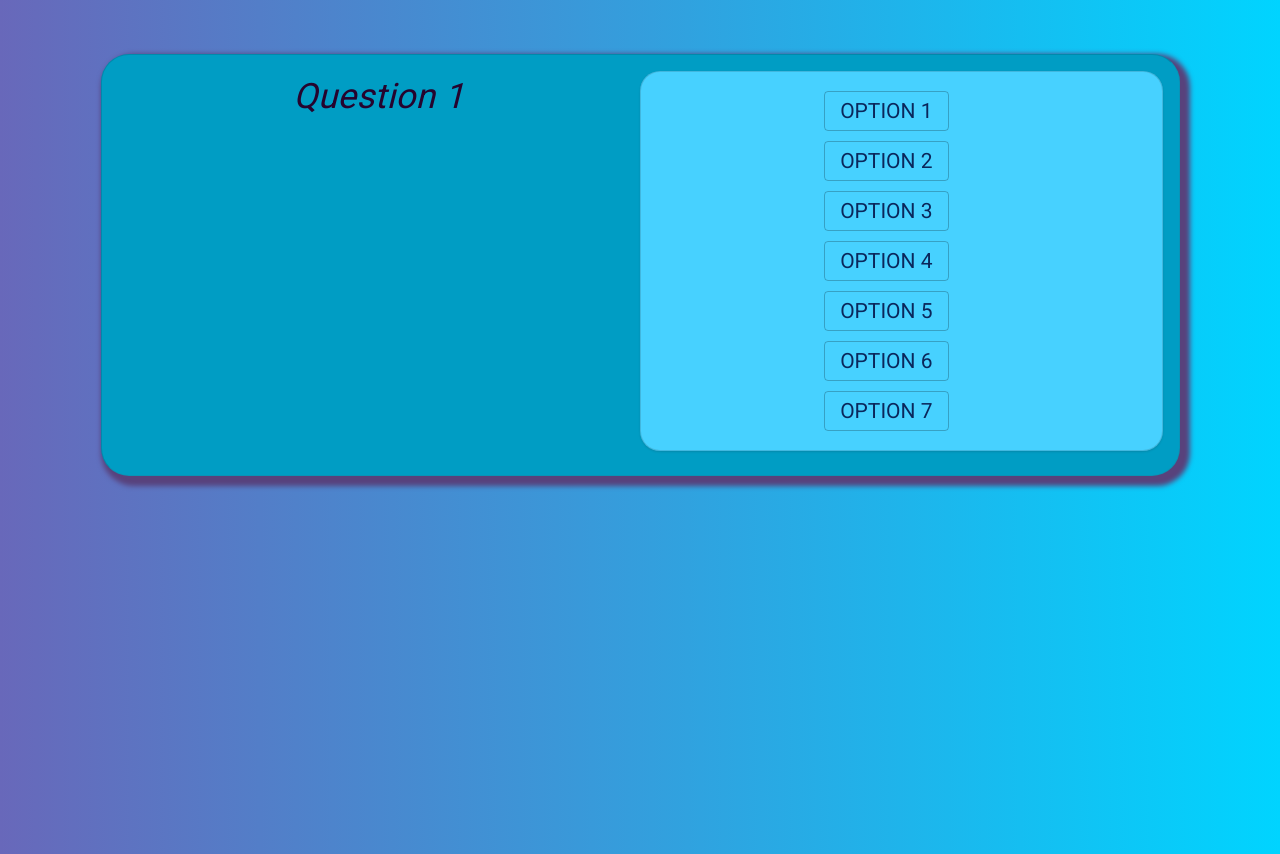
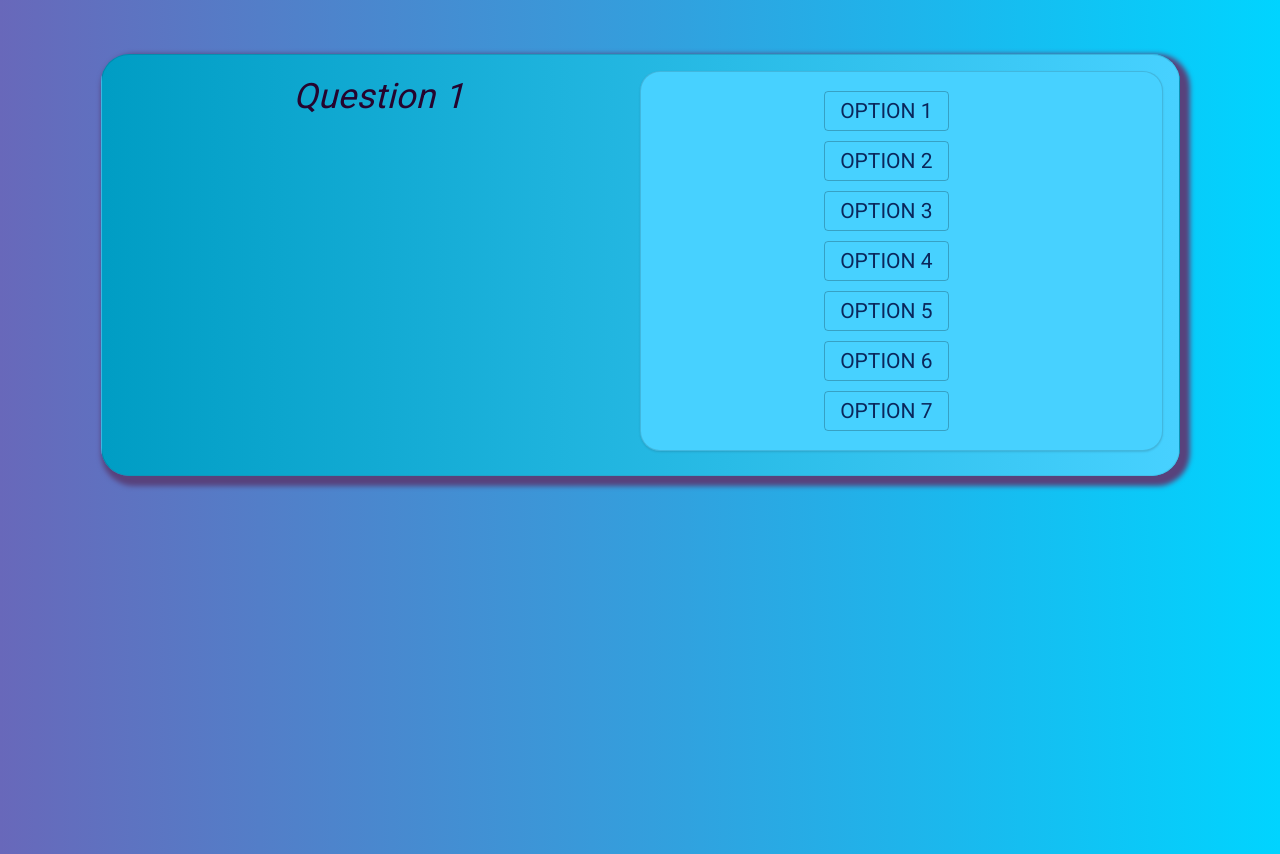
Before and after one commit to Samiur-UTI/Questionnaire-App, a React (Create React App) app: page / in a window 1280 px wide. Built offline with nearby package versions, Linux system fonts and the light colour scheme.

Commit message:
color added

```diff
--- a/public/index.html
+++ b/public/index.html
@@ -27,6 +27,7 @@
     -->
     <title>React App</title>
   </head>
+  <!--'linear-gradient(90deg, rgba(2,0,36,1) 0%, #009DC4 0%, rgba(0,212,255,1) 100%)' -->
   <body style="background: linear-gradient(90deg, rgba(2,0,36,1) 0%, rgba(104,104,186,1) 0%, rgba(0,212,255,1) 100%);">
     <noscript>You need to enable JavaScript to run this app.</noscript>
     <div id="root"></div>
--- a/src/components/question.js
+++ b/src/components/question.js
@@ -6,7 +6,7 @@ const useStyles = makeStyles({
     root: {
       minWidth: 100,
       minHeight: 400,
-      backgroundColor: '#009DC4',
+      background: 'linear-gradient(90deg, rgba(2,0,36,1) 0%, rgba(0,157,196,1) 0%, rgba(71,209,255,1) 100%);',
       borderRadius : '2em',
       marginTop:'5%',
       borderStyle: 'inset',
```
